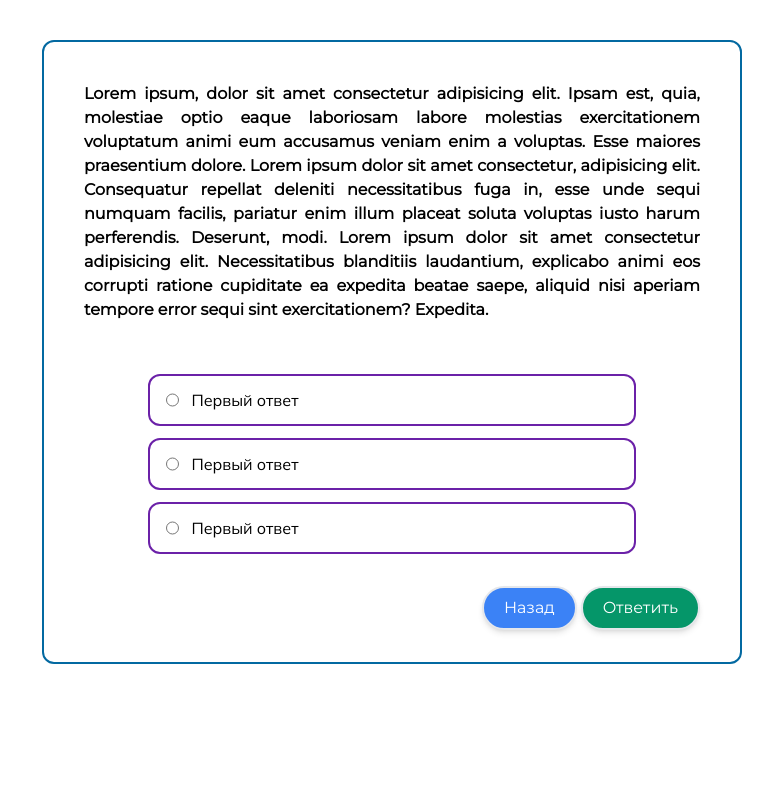
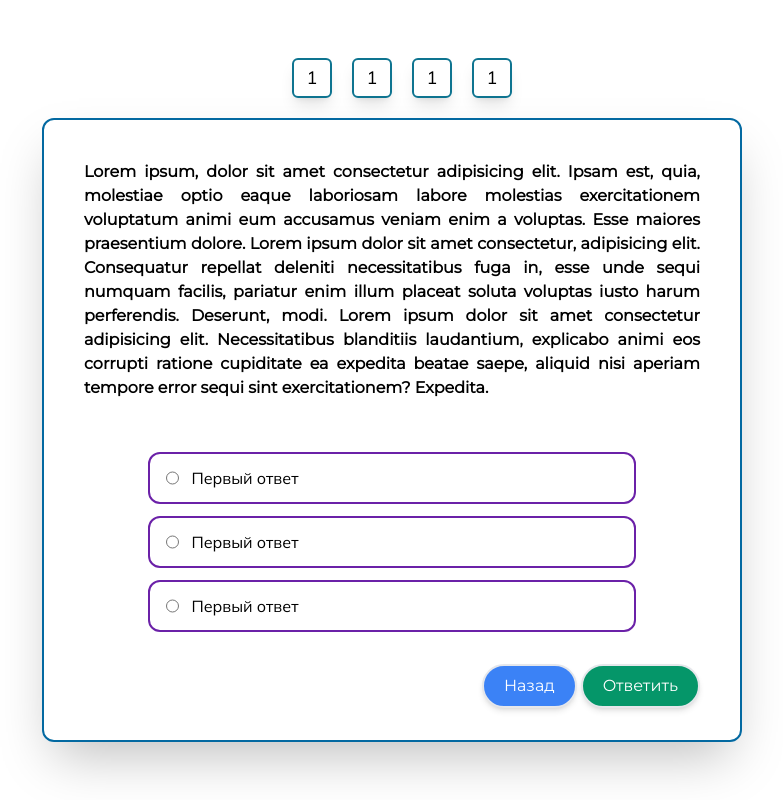
Before and after one commit to nwebiestudio/queryengine, a React (Create React App) app in the folder src/client/: page / in a window 1280 px wide. Shown: the whole page, without its empty margins (248-1031 px from the left). Built offline with nearby package versions, Linux system fonts and the light colour scheme.

Commit message:
Design of test list

```diff
--- a/src/client/src/components/TestComponent/Test.tsx
+++ b/src/client/src/components/TestComponent/Test.tsx
@@ -1,33 +1,11 @@
-import * as React from "react";
-import TestSelect from "./TestSelect";
+import TestList from "./TestList";
+import TestOpen from "./TestOpen";
 
 function Test() {
   return (
-    <div className="w-[700px] min-h-[600px] border-2 rounded-xl mt-10 border-sky-700">
-      <p className="overflow-hidden p-10 text-justify fontMain font-semibold">
-        Lorem ipsum, dolor sit amet consectetur adipisicing elit. Ipsam est,
-        quia, molestiae optio eaque laboriosam labore molestias exercitationem
-        voluptatum animi eum accusamus veniam enim a voluptas. Esse maiores
-        praesentium dolore. Lorem ipsum dolor sit amet consectetur, adipisicing
-        elit. Consequatur repellat deleniti necessitatibus fuga in, esse unde
-        sequi numquam facilis, pariatur enim illum placeat soluta voluptas iusto
-        harum perferendis. Deserunt, modi. Lorem ipsum dolor sit amet
-        consectetur adipisicing elit. Necessitatibus blanditiis laudantium,
-        explicabo animi eos corrupti ratione cupiditate ea expedita beatae
-        saepe, aliquid nisi aperiam tempore error sequi sint exercitationem?
-        Expedita.
-      </p>
-      <TestSelect />
-      <TestSelect />
-      <TestSelect />
-      <footer className="flex my-8 justify-end mr-10">
-        <button className="border-2 px-5 mr-1 py-2 rounded-3xl bg-blue-500 text-white fontMain text-md shadow-md hover:bg-blue-800 ">
-          Назад
-        </button>
-        <button className="border-2 px-5 py-2 rounded-3xl bg-emerald-600 text-white fontMain text-md shadow-md hover:bg-emerald-800 ">
-          Ответить
-        </button>
-      </footer>
+    <div className="w-screen h-screen flex justify-center flex-col items-center">
+      <TestList />
+      <TestOpen />
     </div>
   );
 }
--- /dev/null
+++ b/src/client/src/components/TestComponent/TestList.tsx
@@ -0,0 +1,14 @@
+import TestListItem from "./TestListItem";
+
+function TestList() {
+  return (
+    <div className="flex">
+      <TestListItem />
+      <TestListItem />
+      <TestListItem />
+      <TestListItem />
+    </div>
+  );
+}
+
+export default TestList;
--- /dev/null
+++ b/src/client/src/components/TestComponent/TestListItem.tsx
@@ -0,0 +1,9 @@
+function TestListItem() {
+  return (
+    <div className="flex justify-center ml-5 items-center w-10 h-10 border-2 rounded-md t mb-5 border-cyan-700 fontAnswer font-medium text-lg cursor-pointer shadow-lg hover:bg-violet-200">
+      1
+    </div>
+  );
+}
+
+export default TestListItem;
--- /dev/null
+++ b/src/client/src/components/TestComponent/TestOpen.tsx
@@ -0,0 +1,35 @@
+import * as React from "react";
+import TestSelect from "./TestSelect";
+
+function TestOpen() {
+  return (
+    <div className="w-[700px] min-h-[600px] shadow-2xl border-2 rounded-xl  border-sky-700">
+      <p className="overflow-hidden p-10 text-justify fontMain font-semibold">
+        Lorem ipsum, dolor sit amet consectetur adipisicing elit. Ipsam est,
+        quia, molestiae optio eaque laboriosam labore molestias exercitationem
+        voluptatum animi eum accusamus veniam enim a voluptas. Esse maiores
+        praesentium dolore. Lorem ipsum dolor sit amet consectetur, adipisicing
+        elit. Consequatur repellat deleniti necessitatibus fuga in, esse unde
+        sequi numquam facilis, pariatur enim illum placeat soluta voluptas iusto
+        harum perferendis. Deserunt, modi. Lorem ipsum dolor sit amet
+        consectetur adipisicing elit. Necessitatibus blanditiis laudantium,
+        explicabo animi eos corrupti ratione cupiditate ea expedita beatae
+        saepe, aliquid nisi aperiam tempore error sequi sint exercitationem?
+        Expedita.
+      </p>
+      <TestSelect />
+      <TestSelect />
+      <TestSelect />
+      <footer className="flex my-8 justify-end mr-10">
+        <button className="border-2 px-5 mr-1 py-2 rounded-3xl bg-blue-500 text-white fontMain text-md shadow-md hover:bg-blue-800 ">
+          Назад
+        </button>
+        <button className="border-2 px-5 py-2 rounded-3xl bg-emerald-600 text-white fontMain text-md shadow-md hover:bg-emerald-800 ">
+          Ответить
+        </button>
+      </footer>
+    </div>
+  );
+}
+
+export default TestOpen;
--- a/src/client/src/components/TestComponent/TestSelect.tsx
+++ b/src/client/src/components/TestComponent/TestSelect.tsx
@@ -1,7 +1,7 @@
 function TestSelect() {
   return (
     <div className="flex mx-auto mt-3 py-3 px-4 border-2 border-purple-800 hover:bg-green-100 cursor-pointer fontAnswer w-[70%] rounded-xl">
-      <input type="radio" name="test" className="mr-3" />
+      <input type="radio" name="test" className="mr-3 cursor-pointer" />
       <p>Первый ответ</p>
     </div>
   );
```
